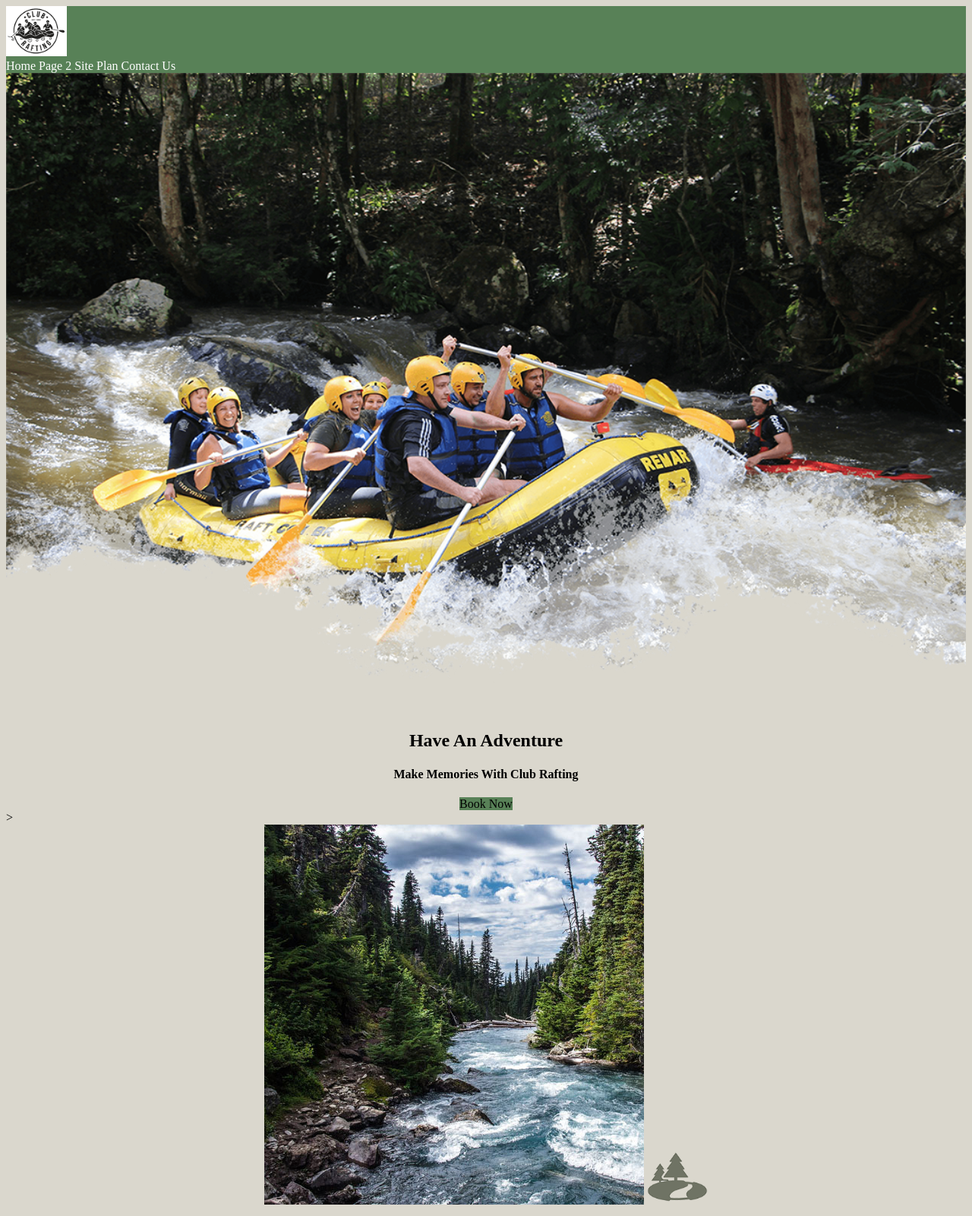
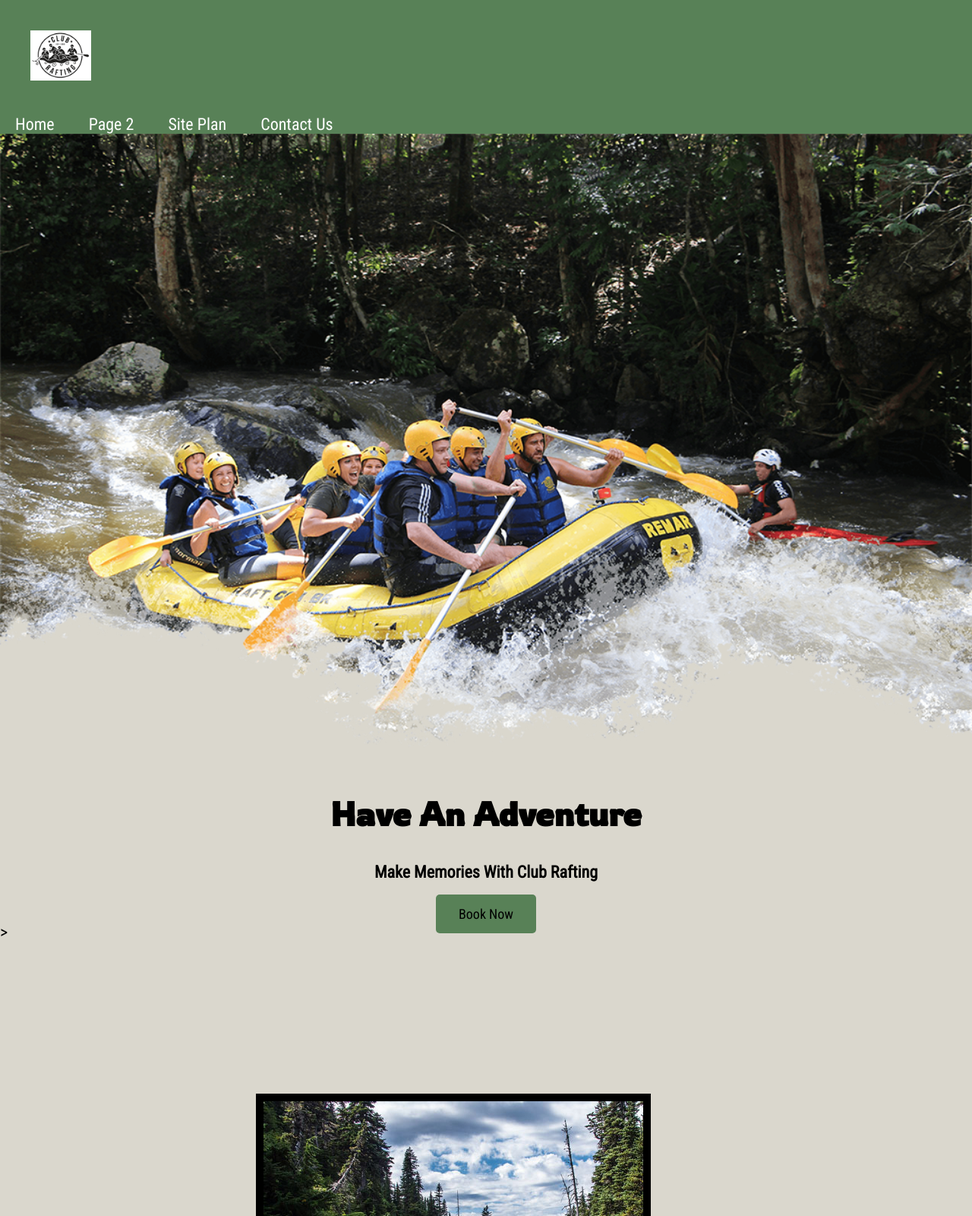
Before and after one commit to neilpack/projects, a plain HTML site: page wwr/index.html in a window 1280 px wide. Shown: the top 1600 px of the page at 76% size. Drawn offline with Linux system fonts and the light colour scheme.

Commit message:
adding more css

```diff
--- a/wwr/styles/style.css
+++ b/wwr/styles/style.css
@@ -1,31 +1,87 @@
+/* These are all the imports and other presets for the website */
+@import url('https://fonts.googleapis.com/css2?family=Roboto+Condensed&family=Rowdies&display=swap');
+
+/* Home title and basic CSS*/
+.home-title {color: black; margin-top: 10px;font-family: Rowdies; font-size: 2em;}
 #content {max-width:1600px; margin: 0 auto;}
-nav a {text-decoration: none;background-color:#588157;margin: 0 auto;text-align: center;color: white;}
+nav a {
+    text-decoration: none;
+    background-color:#588157;
+    margin: 0 auto;
+    text-align: center;
+    color: white;
+    padding: 20px;
+}
 #hero-msg h1 {text-align: center;}
 #hero-msg h4 {text-align: center;}
 .button-box {text-align: center;}
 main section {text-align: center;}
+main section img {
+    box-sizing: border-box;
+}
 #background {height: 725px;}
 
-.icon {width: 80px;text-align: center; margin: 0 auto;}
-.logo {width: 80px; text-align: center; margin: 0 auto;}
+/*These are the Images*/
+.icon {padding-top: 10px; width: 80px;text-align: center; margin: 0 auto;}
+.logo {padding: 40px; width: 80px; text-align: center; margin: 0 auto;}
 #hero-img {width:100%}
+#logo_link {padding-top: 5px}
 
-
-.home-title {color: black}
-h4 {color: black}
-.msg h2{color: white}
-.msg p{color: white}
-body {background-color:#DAD7CD;color: black}
+/*Common CSS*/
+h4 {
+    color: black
+}
+h2 {
+    margin: 0;
+}
+.msg h2{
+    color: white;
+    font-family: 'Rowdies';
+}
+.msg p{
+    color: white;
+    font-size: .8em;
+    padding-bottom: 35px;
+}
+body {
+    background-color:#DAD7CD;
+    color: black; font-family: 'Roboto Condensed';
+    font-size: 22px;
+    margin: 0;
+    padding: 0;
+}
+.rivers-card {
+    margin: 200px 0;
+}
+.camping-card {
+    margin: 200px 0;
+}
+.rapids_card {
+    margin: 200px 0;
+}
+.card-img {
+    border: 10px solid black;
+}
 header {background-color:#588157;color: black}
 nav a:hover {background-color:#A3B18A;color: black}
-.book {text-decoration: none;background-color:#588157;color: black}
-.join {text-decoration: none;background-color:#588157;color: white}
+.book {
+    margin-top: 50px;
+    padding: 15px 30px;text-decoration: none;background-color:#588157;
+    color: black; font-size: 18px;
+    border-radius: 5px;
+}
+.join {margin-top: 50px; padding: 35px 30px;text-decoration: none;
+    background-color:#588157;
+    color: white; font-size: 18px;
+    border-radius: 5px;
+}
 .book:hover {background-color:#A3B18A; color: white}
 .join:hover {background-color:#A3B18A; color: black}
 #background {background-color:#A3B18A; color: black}
-.msg {background-color:#588157; color: black}
-footer {background-color:#588157; color: white}
+.msg {padding: 35px; background-color:#588157; color: black; line-height: 1.5em;}
+footer {margin-top: 200px; padding: 25px 50px; background-color:#588157; color: white}
 footer a {text-decoration: none;color: white;}
 footer a:hover{color: black; background-color:#A3B18A;}
 footer p {font-size: 1.2em;}
 footer p a:hover {text-decoration: underline;}
+footer .social img {padding-top: 15px;}
```
